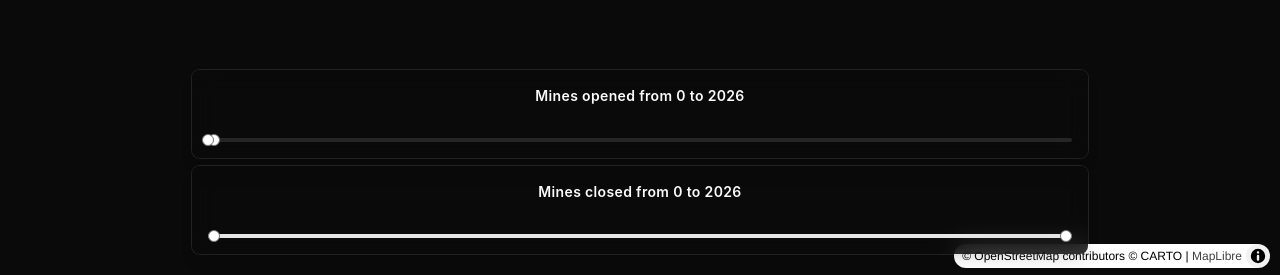
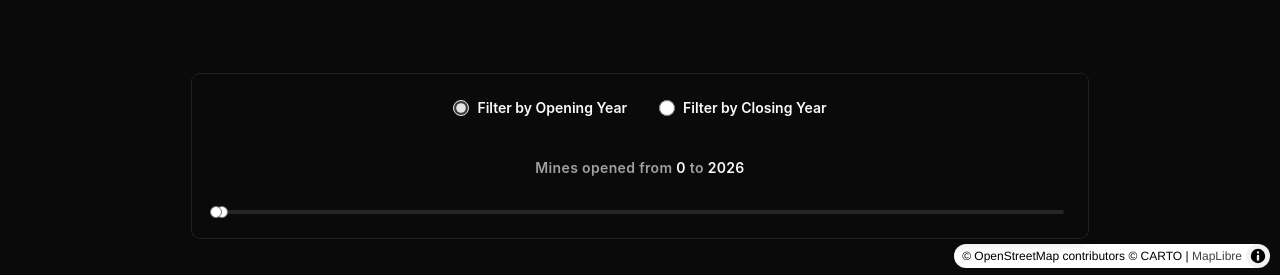
Before and after one commit to 1ways/coal-mine-tracker, a React (Vite) app: page / in a window 1280 px wide. Shown: the part 522-797 px from the top of the page. Built offline with nearby package versions, Linux system fonts and the light colour scheme; no server answers.

Commit message:
feat: add toggle for opening/closing year filters and remove dead code

```diff
--- a/src/App.tsx
+++ b/src/App.tsx
@@ -118,6 +118,8 @@ export default function App() {
 
     const [minOpeningYear, setMinOpeningYear] = useState(2026)
 
+    const [filterMode, setFilterMode] = useState<"opening" | "closing">("opening")
+
     const [activeStatuses, setActiveStatuses] = useState<string[]>(STATUSES)
 
     const [selectedMine, setSelectedMine] = useState<any>(null)
@@ -134,14 +136,15 @@ export default function App() {
             const closingYear = item.properties?.closingYear
             const status = item.properties?.status
 
-            if (!openingYear) return false
-
             if (status && !activeStatuses.includes(status)) return false
 
-            const matchesOpening = openingYear >= openingYearRange[0] && openingYear <= openingYearRange[1]
-            const matchesClosing = closingYear ? closingYear >= closingYearRange[0] && closingYear <= closingYearRange[1] : true
-
-            return matchesOpening && matchesClosing
+            if (filterMode === "opening") {
+                if (!openingYear) return false
+                return openingYear >= openingYearRange[0] && openingYear <= openingYearRange[1]
+            } else {
+                if (!closingYear) return false
+                return closingYear >= closingYearRange[0] && closingYear <= closingYearRange[1]
+            }
         })
 
         return {
@@ -156,7 +159,7 @@ export default function App() {
                 }
             }))
         }
-    }, [geoData, openingYearRange, closingYearRange, activeStatuses])
+    }, [geoData, openingYearRange, closingYearRange, activeStatuses, filterMode])
 
     useEffect(() => {
         fetch(`${import.meta.env.BASE_URL}/mines.geojson`)
@@ -327,10 +330,36 @@ export default function App() {
                 </Card>
             </div>
 
-            <div className="absolute bottom-30 left-1/2 -translate-x-1/2 w-[70%] z-10">
-                <Card className={`${surfaceClasses} p-4`}>
-                    <div className="mb-4 text-center font-semibold tracking-wide text-sm">
-                        Mines opened from {openingYearRange[0]} to {openingYearRange[1]}
+            <div className="absolute bottom-10 left-1/2 -translate-x-1/2 w-[70%] z-10">
+                <Card className={`${surfaceClasses} p-6`}>
+                    <div className="flex justify-center space-x-8 mb-6">
+                        <label className="flex items-center space-x-2 cursor-pointer">
+                            <input
+                                type="radio"
+                                name="filterMode"
+                                value="opening"
+                                checked={filterMode === "opening"}
+                                onChange={() => setFilterMode("opening")}
+                                className="w-4 h-4 accent-primary"
+                            />
+                            <span className="text-sm font-semibold">Filter by Opening Year</span>
+                        </label>
+                        <label className="flex items-center space-x-2 cursor-pointer">
+                            <input
+                                type="radio"
+                                name="filterMode"
+                                value="closing"
+                                checked={filterMode === "closing"}
+                                onChange={() => setFilterMode("closing")}
+                                className="w-4 h-4 accent-primary"
+                            />
+                            <span className="text-sm font-semibold">Filter by Closing Year</span>
+                        </label>
+                    </div>
+                    {filterMode === "opening" ? (
+                        <>
+                            <div className="mb-4 text-center font-semibold tracking-wide text-sm text-muted-foreground">
+                                Mines opened from <span className="text-foreground">{openingYearRange[0]}</span> to <span className="text-foreground">{openingYearRange[1]}</span>
                             </div>
                             <Slider
                                 value={openingYearRange}
@@ -339,12 +368,11 @@ export default function App() {
                                 min={minOpeningYear}
                                 step={1}
                             />
-                </Card>
-            </div>
-            <div className="absolute bottom-6 left-1/2 -translate-x-1/2 w-[70%] z-10">
-                <Card className={`${surfaceClasses} p-4`}>
-                    <div className="mb-4 text-center font-semibold tracking-wide text-sm">
-                        Mines closed from {closingYearRange[0]} to {closingYearRange[1]}
+                        </>
+                    ) : (
+                        <>
+                            <div className="mb-4 text-center font-semibold tracking-wide text-sm text-muted-foreground">
+                                Mines closed from <span className="text-foreground">{closingYearRange[0]}</span> to <span className="text-foreground">{closingYearRange[1]}</span>
                             </div>
                             <Slider
                                 value={closingYearRange}
@@ -353,21 +381,10 @@ export default function App() {
                                 min={1900}
                                 step={1}
                             />
+                        </>
+                    )}
                 </Card>
             </div>
         </div >
     )
 }
-
-export function CheckboxBasic() {
-    return (
-        <FieldGroup className="mx-auto w-56">
-            <Field orientation="horizontal">
-                <Checkbox id="terms-checkbox-basic" name="terms-checkbox-basic" />
-                <FieldLabel htmlFor="terms-checkbox-basic">
-                    Accept terms and conditions
-                </FieldLabel>
-            </Field>
-        </FieldGroup>
-    )
-}
```
Lines whose indentation alone changed are shown as unchanged.
